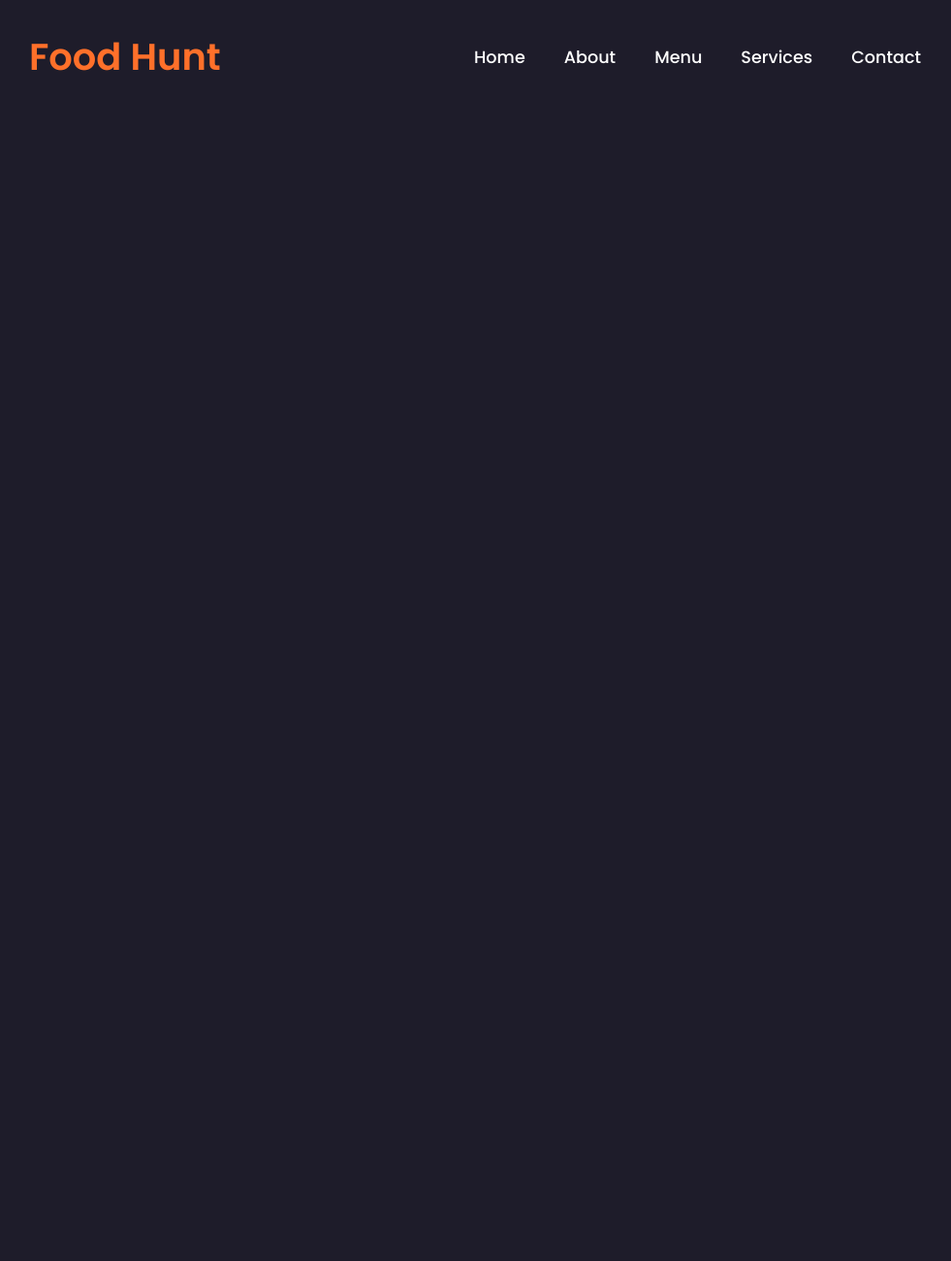
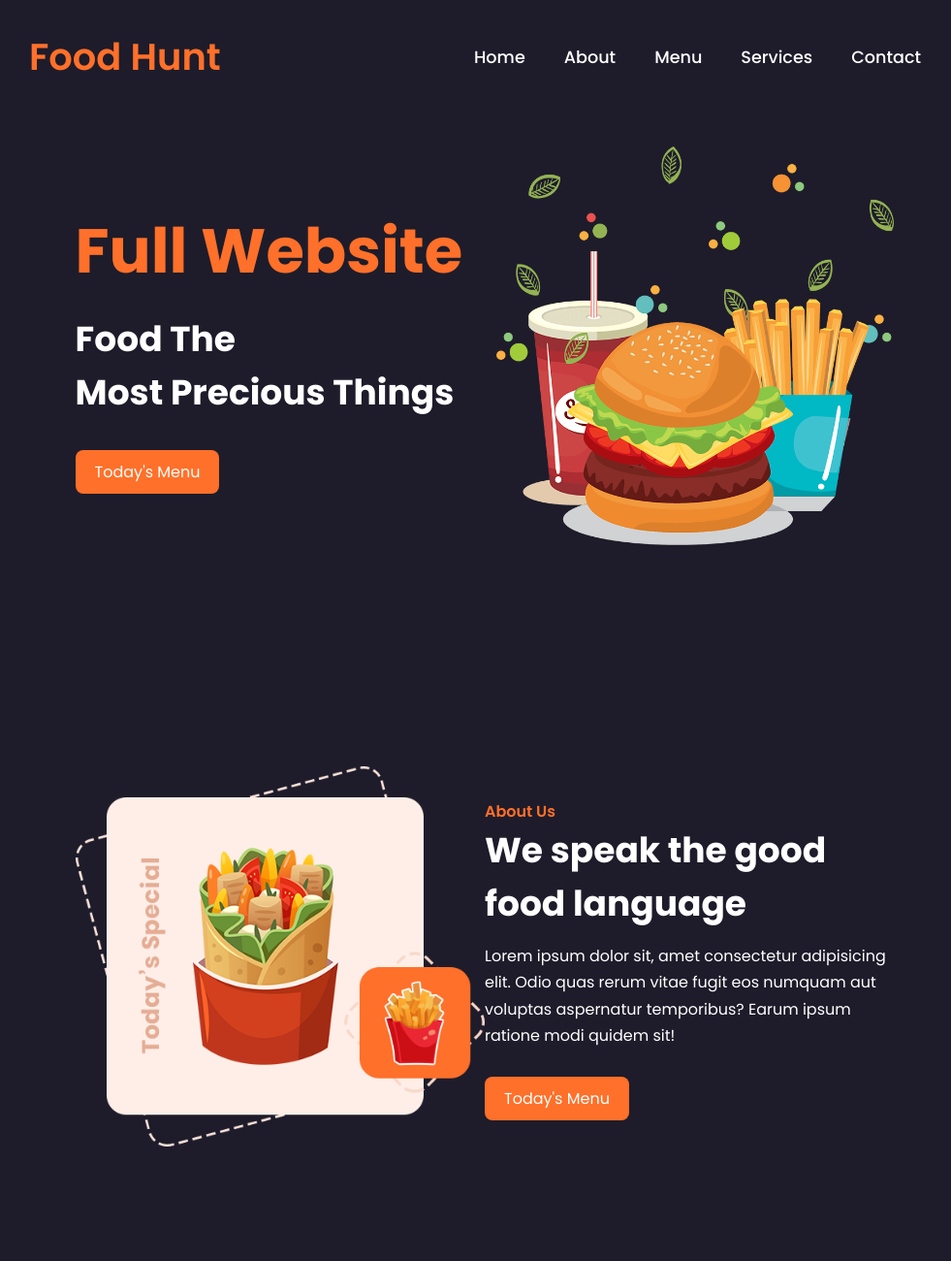
Before and after one commit to FabricioCervantes/FoodHut, a plain HTML site: page index.html in a window 1280 px wide. Shown: the top 1300 px of the page at 97% size, without its empty margins (140-1121 px from the left). Before the commit the page ends 800 px from the top, so only its background shows below. Drawn offline with nearby package versions, Linux system fonts and the light colour scheme.

Commit message:
added about section

```diff
--- a/index.html
+++ b/index.html
@@ -27,6 +27,50 @@
         </ul>
     </header>
 
+    <section class="home" id="home">
+        <div class="home-text">
+            <h1>Full Website</h1>
+            <h2>Food The <br>Most Precious Things</h2>
+            <a href="#" class="btn">Today's Menu</a>
+        </div>
+        <div class="home-img">
+            <img src="/img/home.png" alt="">
+        </div>
+    </section>
+
+    <!-- About -->
+
+    <section class="about" id="about">
+        <div class="about-img">
+            <img src="/img/about.png" alt="">
+        </div>
+        <div class="about-text">
+            <span>About Us</span>
+            <h2>We speak the good <br>food language</h2>
+            <p>Lorem ipsum dolor sit, amet consectetur adipisicing elit. Odio quas rerum vitae fugit eos numquam aut voluptas aspernatur temporibus? Earum ipsum ratione modi quidem sit!</p>
+            <a href="#" class="btn">Today's Menu</a>
+        </div>
+    </section>
+
+    <!-- Menu -->
+
+    <section class="menu" id="menu">
+        <div class="heading">
+            <span>Food Menu</span>
+            <h2>Fresh taste and great price</h2>
+        </div>
+        <div class="menu-container">
+            <div class="box">
+                <div class="box-img">
+                    <img src="/img/food1.png" alt="">
+                </div>
+                <h2>Chicken Burger</h2>
+                <h3>Tasty Food</h3>
+                <span>$11.00</span>
+                <i class='bx bx-cart-alt'></i>
+            </div>
+        </div>
+    </section>
 </body>
 
 </html>
--- a/styles.css
+++ b/styles.css
@@ -12,7 +12,7 @@
     --main-color: #ff702a;
     --text-color: #fff;
     --bg-color: #1e1c2a;
-    --big-font: 5rem;
+    --big-font: 4rem;
     --h2-font: 2.25rem;
     --p-font: 0.9rem;
 }
@@ -67,3 +67,72 @@ header {
     cursor: pointer;
     display: none;
 }
+
+section {
+    padding: 4.375rem 17%;
+}
+
+.home {
+    width: 100%;
+    min-height: 90vh;
+    display: grid;
+    grid-template-columns: repeat(2, 1fr);
+    grid-gap: 1.5rem;
+    align-items: center;
+}
+
+.home-img img {
+    max-width: 100%;
+    width: 37.5rem;
+    height: auto;
+}
+
+.home-text h1 {
+    font-size: var(--big-font);
+    color: var(--main-color);
+}
+
+.home-text h2 {
+    font-size: var(--h2-font);
+    margin: 1rem 0 2rem;
+}
+
+.btn {
+    display: inline-block;
+    padding: 0.625rem 1.25rem;
+    background: var(--main-color);
+    color: var(--text-color);
+    border-radius: 0.5rem;
+}
+
+.btn:hover {
+    transform: scale(1.2) translateY(10px);
+    transition: .4s;
+}
+
+.about {
+    display: grid;
+    grid-template-columns: repeat(2, 2fr);
+    grid-gap: 10 rem;
+    align-items: center;
+}
+
+.about-img img {
+    max-width: 100%;
+    width: 30rem;
+    height: auto;
+}
+
+.about-text span {
+    color: var(--main-color);
+    font-weight: 600;
+}
+
+.about-text h2 {
+    font-size: var(--h2-font);
+}
+
+.about-text p {
+    margin: 0.8rem 0 1.8rem;
+    line-height: 1.7;
+}
```
